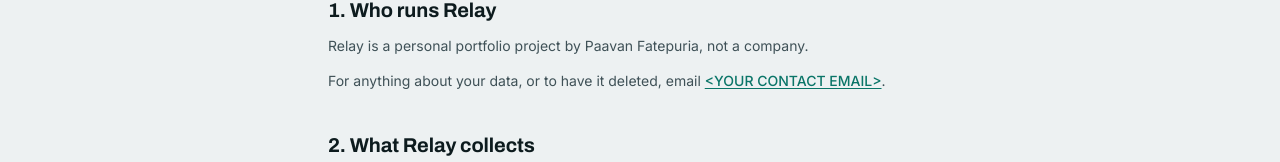
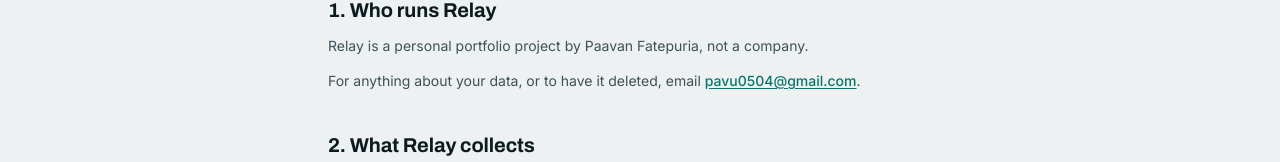
Before and after one commit to paavanf/relay-FS, a React (Vite) app in the folder frontend/: page /privacy in a window 1280 px wide. Shown: the part 238-400 px from the top of the page. Built offline with nearby package versions, Linux system fonts and the light colour scheme.

Commit message:
Put the contact address on the privacy page

```diff
--- a/frontend/src/pages/privacy/policyFacts.js
+++ b/frontend/src/pages/privacy/policyFacts.js
@@ -1,9 +1,8 @@
 // policyFacts.js
 // The two facts on the privacy page that are not read from the code: who to
-// write to, and when the policy last changed. Put a real address in place of
-// the placeholder before the page goes live, and move the date on with every
+// write to, and when the policy last changed. Move the date on with every
 // change to the policy's words.
 
-export const CONTACT_EMAIL = '<YOUR CONTACT EMAIL>';
+export const CONTACT_EMAIL = 'pavu0504@gmail.com';
 
 export const LAST_UPDATED = '21 November 2026';
```
